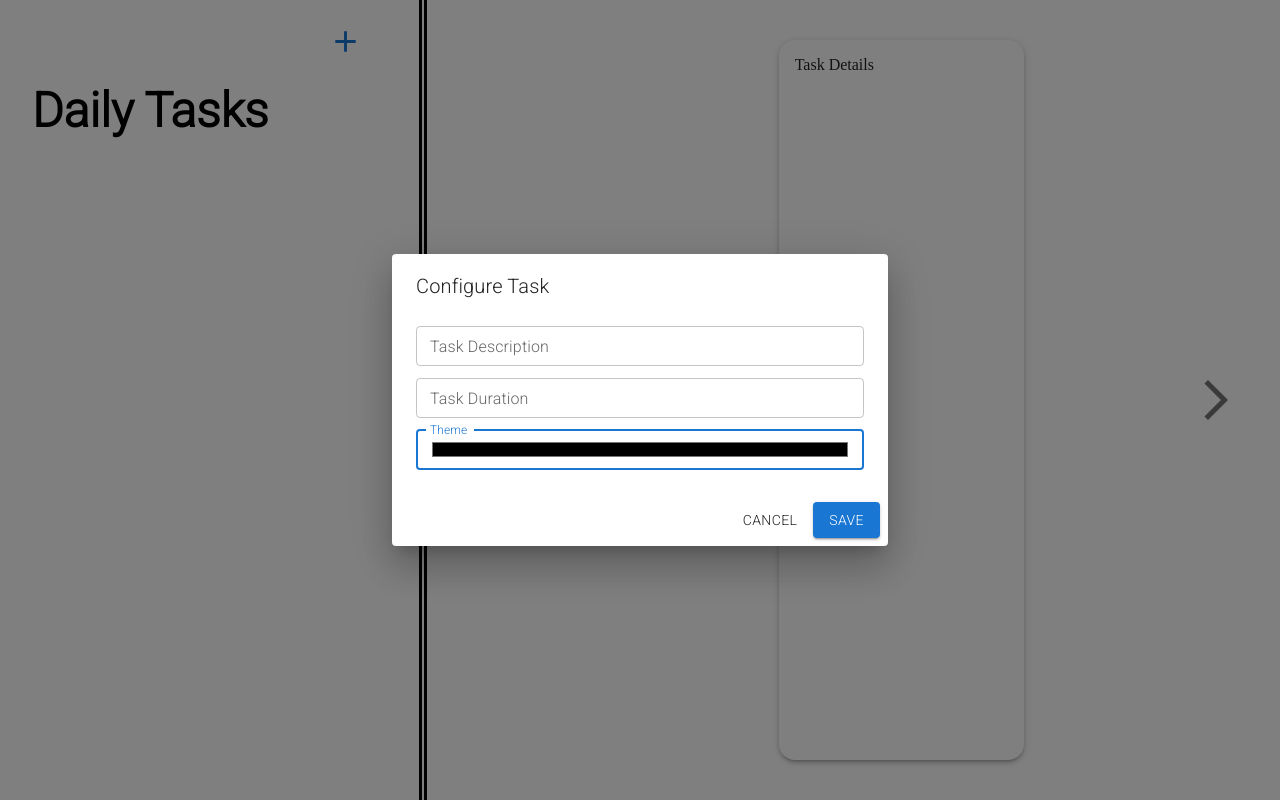
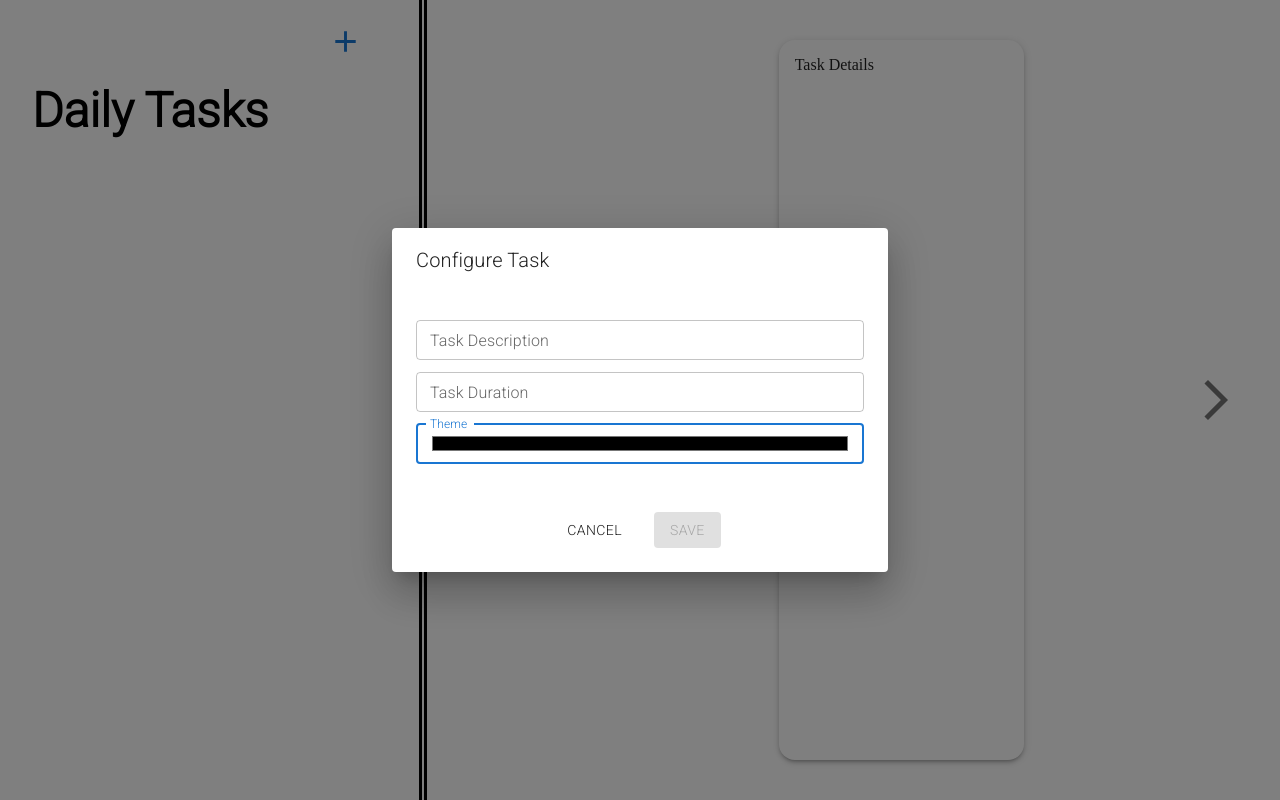
Before and after one commit to arkeds/daily-tasks, a Next.js app: page / in a window 1280 px wide. Both pictures are taken after a click on the button 345 px from the left and 41 px from the top of the page. Built offline with nearby package versions, Linux system fonts and the light colour scheme.

Commit message:
Update Dialogue to save a task

```diff
--- a/src/components/pages/home/components/TaskDialogue/index.tsx
+++ b/src/components/pages/home/components/TaskDialogue/index.tsx
@@ -6,14 +6,46 @@ import {
   Button,
   TextField,
 } from "@mui/material";
-import { FC, useContext } from "react";
+import { FC } from "react";
 import { useDialogueContext } from "../../context/DialogContext";
+import { ITask, useTaskContext } from "../../context/TasksContext";
+import { v4 } from "uuid";
+import { useForm } from "react-hook-form";
+
+interface IFormTask {
+  description: string;
+  duration: number;
+  theme: string;
+}
 
 const TaskDialogue: FC = () => {
   const { state, closeDialogue } = useDialogueContext();
+  const { createTask } = useTaskContext();
+  const {
+    register,
+    handleSubmit,
+    reset,
+    formState: { isValid },
+  } = useForm<IFormTask>();
+
+  const onSubmit = (data: IFormTask) => {
+    const key = v4();
+    const task: ITask = {
+      id: key,
+      description: data.description,
+      duration: data.duration,
+      state: "UNSTARTED",
+      theme: data.theme,
+    };
+    createTask(task);
+    reset();
+    closeDialogue();
+  };
+
   return (
     <Dialog open={state.visible}>
       <DialogTitle>Configure Task</DialogTitle>
+      <form onSubmit={handleSubmit(onSubmit)}>
         <DialogContent>
           <TextField
             autoFocus
@@ -24,6 +56,9 @@ const TaskDialogue: FC = () => {
             fullWidth
             variant="outlined"
             size="small"
+            {...register("description", {
+              required: "Description is required.",
+            })}
           />
           <TextField
             autoFocus
@@ -34,6 +69,9 @@ const TaskDialogue: FC = () => {
             fullWidth
             variant="outlined"
             size="small"
+            {...register("duration", {
+              required: "Duration is required.",
+            })}
           />
           <TextField
             autoFocus
@@ -44,16 +82,37 @@ const TaskDialogue: FC = () => {
             fullWidth
             variant="outlined"
             size="small"
+            {...register("theme", {
+              required: "Theme is required.",
+            })}
           />
         </DialogContent>
-      <DialogActions>
-        <Button color="inherit" onClick={() => closeDialogue()}>
+        <DialogActions
+          sx={{
+            display: "flex",
+            justifyContent: "center",
+            alignItems: "center",
+          }}
+        >
+          <Button
+            color="inherit"
+            type="button"
+            onClick={() => closeDialogue()}
+            sx={{ margin: "1rem" }}
+          >
             Cancel
           </Button>
-        <Button variant="contained" color="primary" onClick={() => {}}>
+          <Button
+            variant="contained"
+            color="primary"
+            type="submit"
+            sx={{ margin: "1rem" }}
+            disabled={!isValid}
+          >
             Save
           </Button>
         </DialogActions>
+      </form>
     </Dialog>
   );
 };
```
Lines whose indentation alone changed are shown as unchanged.
